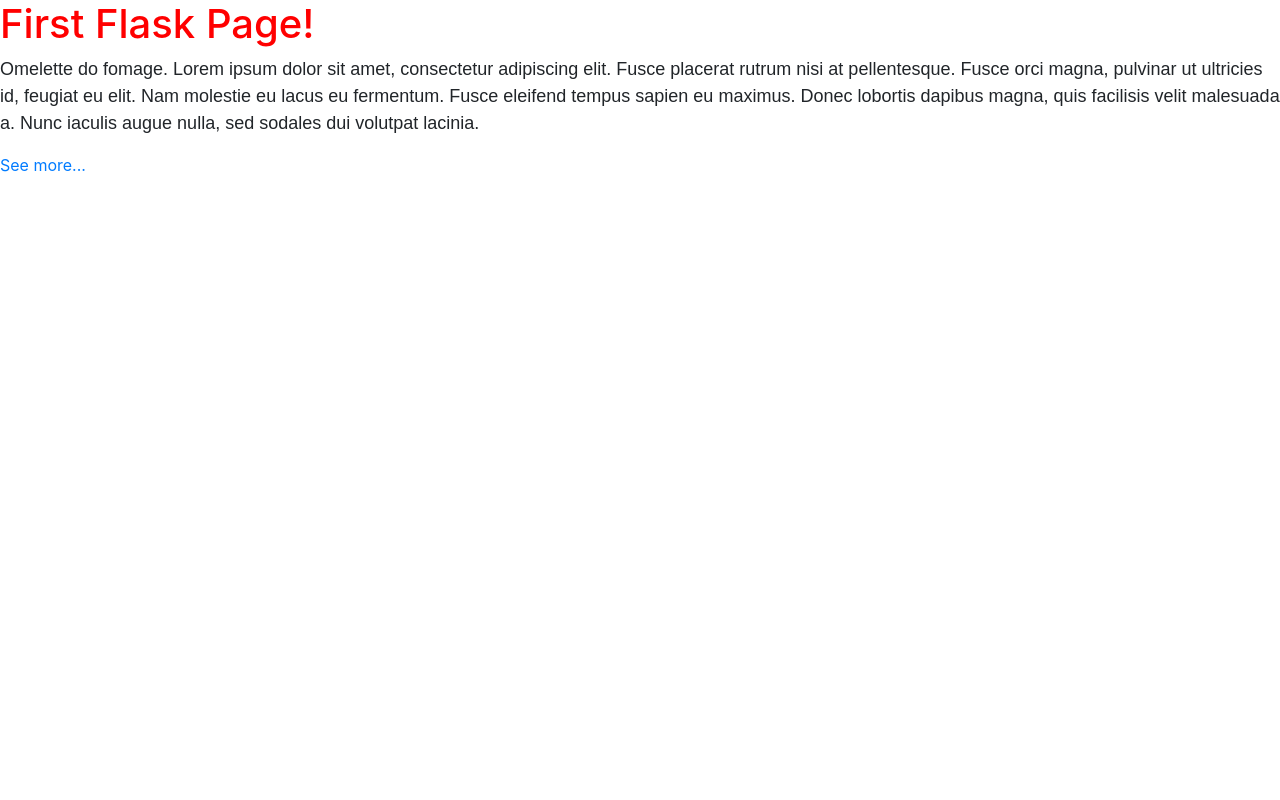
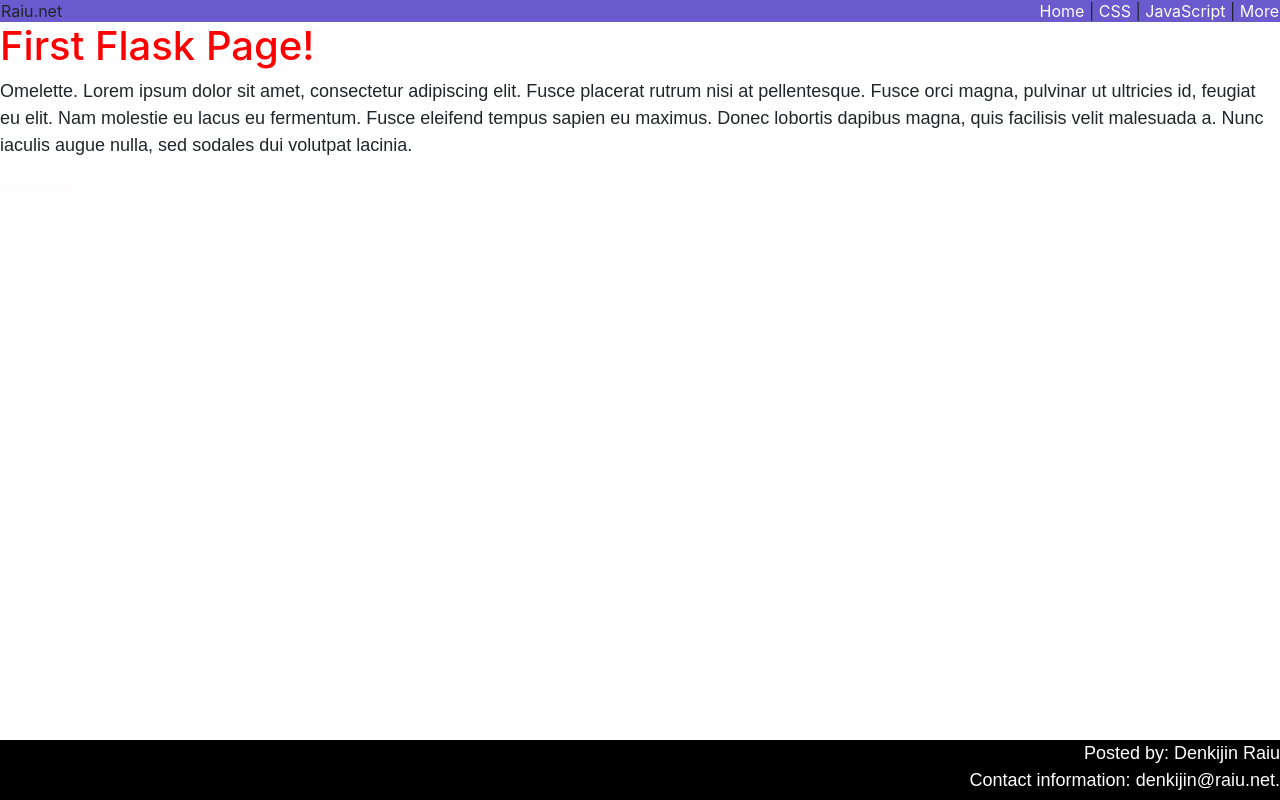
Before and after one commit to simonmijares/CS50WP0, a Python web app: template templates/index.html in a window 1280 px wide. Run offline with Jinja, Linux system fonts and the light colour scheme; the template is opened without the code that fills it, so the values that code supplies are empty; some libraries are stand-ins or nearby versions.

Commit message:
First Styles and sections

```diff
--- a/static/styles.css
+++ b/static/styles.css
@@ -1,8 +1,52 @@
 h1 {
     color: red;
+}
+
+h7 {
+  font-size: x-smal;
 }
 
 p {
     font-family: sans-serif;
     font-size: 18px;
 }
+
+header {
+  background-color: SlateBlue;
+  color: snow;
+}
+
+footer {
+   position:absolute;
+   bottom:0;
+   width:100%;
+   height:60px;   /* Height of the footer */
+   background-color: black;
+   color: white;
+   text-align: right;
+   vertical-align: botton;
+}
+
+/* unvisited link */
+a:link {
+    color: snow;
+}
+
+/* visited link */
+a:visited {
+    color: lightblue;
+}
+
+/* mouse over link */
+a:hover {
+    color: white;
+}
+
+/* selected link */
+a:active {
+    color: white;
+}
+
+#navpanel {
+  text-align: right;
+}
--- a/templates/index.html
+++ b/templates/index.html
@@ -6,7 +6,7 @@
 
 {% block body %}
     <p>
-        Omelette do fomage. Lorem ipsum dolor sit amet, consectetur adipiscing elit. Fusce placerat rutrum nisi at pellentesque. Fusce orci magna, pulvinar ut ultricies id, feugiat eu elit. Nam molestie eu lacus eu fermentum. Fusce eleifend tempus sapien eu maximus. Donec lobortis dapibus magna, quis facilisis velit malesuada a. Nunc iaculis augue nulla, sed sodales dui volutpat lacinia.
+        Omelette. Lorem ipsum dolor sit amet, consectetur adipiscing elit. Fusce placerat rutrum nisi at pellentesque. Fusce orci magna, pulvinar ut ultricies id, feugiat eu elit. Nam molestie eu lacus eu fermentum. Fusce eleifend tempus sapien eu maximus. Donec lobortis dapibus magna, quis facilisis velit malesuada a. Nunc iaculis augue nulla, sed sodales dui volutpat lacinia.
     </p>
 
     <a href="{{ url_for('more') }}">See more...</a>
--- a/templates/layout.html
+++ b/templates/layout.html
@@ -1,4 +1,5 @@
-<!DOCTYPE html>
+<!
+DOCTYPE html>
 <html>
     <head>
         <title>My Website!</title>
@@ -6,9 +7,27 @@
         <link rel="stylesheet" href="{{ url_for('static', filename='styles.css') }}">
     </head>
     <body>
+      <header>
+        <table style="width:100%">
+          <tr>
+            <td>Raiu.net</td>
+            <td><nav id="navpanel">
+                <a href="/">Home</a> |
+                <a href="/css/">CSS</a> |
+                <a href="/js/">JavaScript</a> |
+                <a href="/more">More</a>
+                </nav></td>
+          </tr>
+        </table>
+      </header>
         <h1>{% block heading %}{% endblock %}</h1>
 
         {% block body %}
         {% endblock %}
+      <footer>
+        <p><h7>Posted by: Denkijin Raiu</h7><br>
+        <h7>Contact information: <a href="mailto:denkijin@raiu.net">
+        denkijin@raiu.net</a>.</h7></p>
+      </footer>
     </body>
 </html>
```
